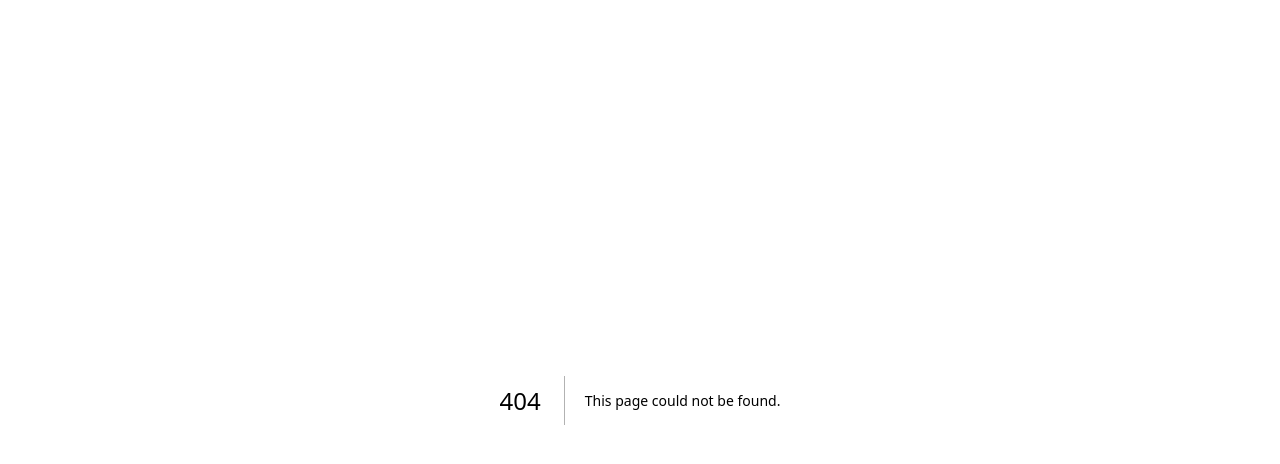
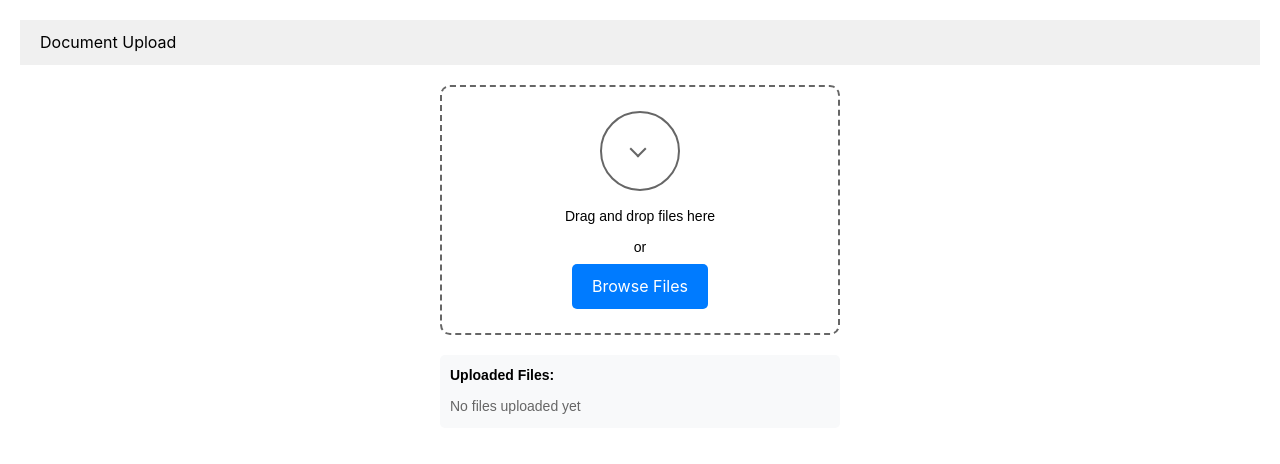
Before and after one commit to esraekz/EU_AI_Compliance, a Next.js app in the folder frontend/: page /upload in a window 1280 px wide. Before the commit this address had no page. Shown: the top 464 px of the page. Built offline with nearby package versions, Linux system fonts and the light colour scheme.

Commit message:
added upload pages

```diff
--- a/frontend/src/components/Dashboard.tsx
+++ b/frontend/src/components/Dashboard.tsx
@@ -1,7 +1,14 @@
+import { useRouter } from "next/router";
 import React from "react";
 import styles from "./Dashboard.module.css";
 
 const Dashboard: React.FC = () => {
+  const router = useRouter();
+
+  const navigateTo = (path: string) => {
+    router.push(path);
+  };
+
   return (
     <div className={styles.dashboard}>
       {/* Header */}
@@ -12,65 +19,22 @@ const Dashboard: React.FC = () => {
       {/* Sidebar */}
       <aside className={styles.sidebar}>
         <nav>
-          <div className={`${styles.navItem} ${styles.active}`}>
+          <div
+            className={`${styles.navItem} ${styles.active}`}
+            onClick={() => navigateTo("/upload")}
+          >
             <div className={styles.icon}>
               <div className={styles.arrowUp}></div>
             </div>
             <span>Upload Documents</span>
           </div>
-          <div className={styles.navItem}>
-            <div className={styles.icon}>
-              <div className={styles.box}></div>
-            </div>
-            <span>My Documents</span>
-          </div>
-          <div className={styles.navItem}>
-            <div className={styles.icon}>
-              <div className={styles.chat}></div>
-            </div>
-            <span>Chat Assistant</span>
-          </div>
-          <div className={styles.navItem}>
-            <div className={styles.icon}>
-              <div className={styles.cross}></div>
-            </div>
-            <span>Extractions</span>
-          </div>
+          {/* Other navigation items */}
         </nav>
       </aside>
 
       {/* Main Content */}
       <main className={styles.mainContent}>
-        {/* Quick Stats */}
-        <section className={styles.stats}>
-          <div className={styles.statBox}>
-            <p>Total Documents</p>
-            <h2>24</h2>
-          </div>
-          <div className={styles.statBox}>
-            <p>Recent Extractions</p>
-            <h2>12</h2>
-          </div>
-        </section>
-
-        {/* Recent Activity */}
-        <section className={styles.recentActivity}>
-          <h3>Recent Activity</h3>
-          <div className={styles.activityList}>
-            <div className={styles.activityItem}>
-              <p>Document uploaded: Contract.pdf</p>
-              <small>2 minutes ago</small>
-            </div>
-            <div className={styles.activityItem}>
-              <p>Extraction completed: Invoice.pdf</p>
-              <small>15 minutes ago</small>
-            </div>
-            <div className={styles.activityItem}>
-              <p>Chat session: Analysis of Report.pdf</p>
-              <small>1 hour ago</small>
-            </div>
-          </div>
-        </section>
+        {/* Dashboard content */}
       </main>
     </div>
   );
--- /dev/null
+++ b/frontend/src/components/UploadDocuments/UploadDocuments.module.css
@@ -0,0 +1,91 @@
+.uploadPage {
+    padding: 20px;
+    text-align: center;
+  }
+
+  /* Header */
+  .header {
+    background-color: #f0f0f0;
+    padding: 10px 20px;
+    text-align: left;
+    margin-bottom: 20px;
+  }
+
+  /* Upload Box */
+  .uploadBox {
+    width: 400px;
+    height: 250px;
+    margin: 0 auto;
+    border: 2px dashed #666;
+    border-radius: 10px;
+    display: flex;
+    flex-direction: column;
+    align-items: center;
+    justify-content: center;
+    position: relative;
+  }
+
+  .uploadIcon {
+    width: 80px;
+    height: 80px;
+    border: 2px solid #666;
+    border-radius: 50%;
+    display: flex;
+    align-items: center;
+    justify-content: center;
+    margin-bottom: 10px;
+    position: relative;
+  }
+
+  .uploadIcon .arrow {
+    width: 12px;
+    height: 12px;
+    border-left: 2px solid #666;
+    border-bottom: 2px solid #666;
+    transform: rotate(-45deg);
+    position: absolute;
+    top: 40%;
+    left: 40%;
+  }
+
+  .uploadBox p {
+    margin: 5px 0;
+    font-family: Arial, sans-serif;
+    font-size: 14px;
+  }
+
+  .browseButton {
+    background-color: #007bff;
+    color: white;
+    padding: 10px 20px;
+    border: none;
+    border-radius: 5px;
+    cursor: pointer;
+  }
+
+  .browseButton:hover {
+    background-color: #0056b3;
+  }
+
+  /* Upload List */
+  .uploadList {
+    margin-top: 20px;
+    padding: 10px;
+    background-color: #f8f9fa;
+    width: 400px;
+    margin-left: auto;
+    margin-right: auto;
+    text-align: left;
+    font-family: Arial, sans-serif;
+    font-size: 14px;
+    border-radius: 5px;
+  }
+
+  .uploadedFilesTitle {
+    font-weight: bold;
+    margin-bottom: 10px;
+  }
+
+  .noFiles {
+    color: #666;
+  }
--- /dev/null
+++ b/frontend/src/components/UploadDocuments/UploadDocuments.tsx
@@ -0,0 +1,31 @@
+import React from "react";
+import styles from "./UploadDocuments.module.css";
+
+const UploadDocuments: React.FC = () => {
+  return (
+    <div className={styles.uploadPage}>
+      {/* Header */}
+      <header className={styles.header}>
+        <h1>Document Upload</h1>
+      </header>
+
+      {/* Upload Box */}
+      <div className={styles.uploadBox}>
+        <div className={styles.uploadIcon}>
+          <div className={styles.arrow}></div>
+        </div>
+        <p>Drag and drop files here</p>
+        <p>or</p>
+        <button className={styles.browseButton}>Browse Files</button>
+      </div>
+
+      {/* Upload List */}
+      <div className={styles.uploadList}>
+        <p className={styles.uploadedFilesTitle}>Uploaded Files:</p>
+        <p className={styles.noFiles}>No files uploaded yet</p>
+      </div>
+    </div>
+  );
+};
+
+export default UploadDocuments;
--- /dev/null
+++ b/frontend/src/pages/upload.tsx
@@ -0,0 +1,8 @@
+import React from "react";
+import UploadDocuments from "../components/UploadDocuments/UploadDocuments";
+
+const UploadPage: React.FC = () => {
+  return <UploadDocuments />;
+};
+
+export default UploadPage;
```
